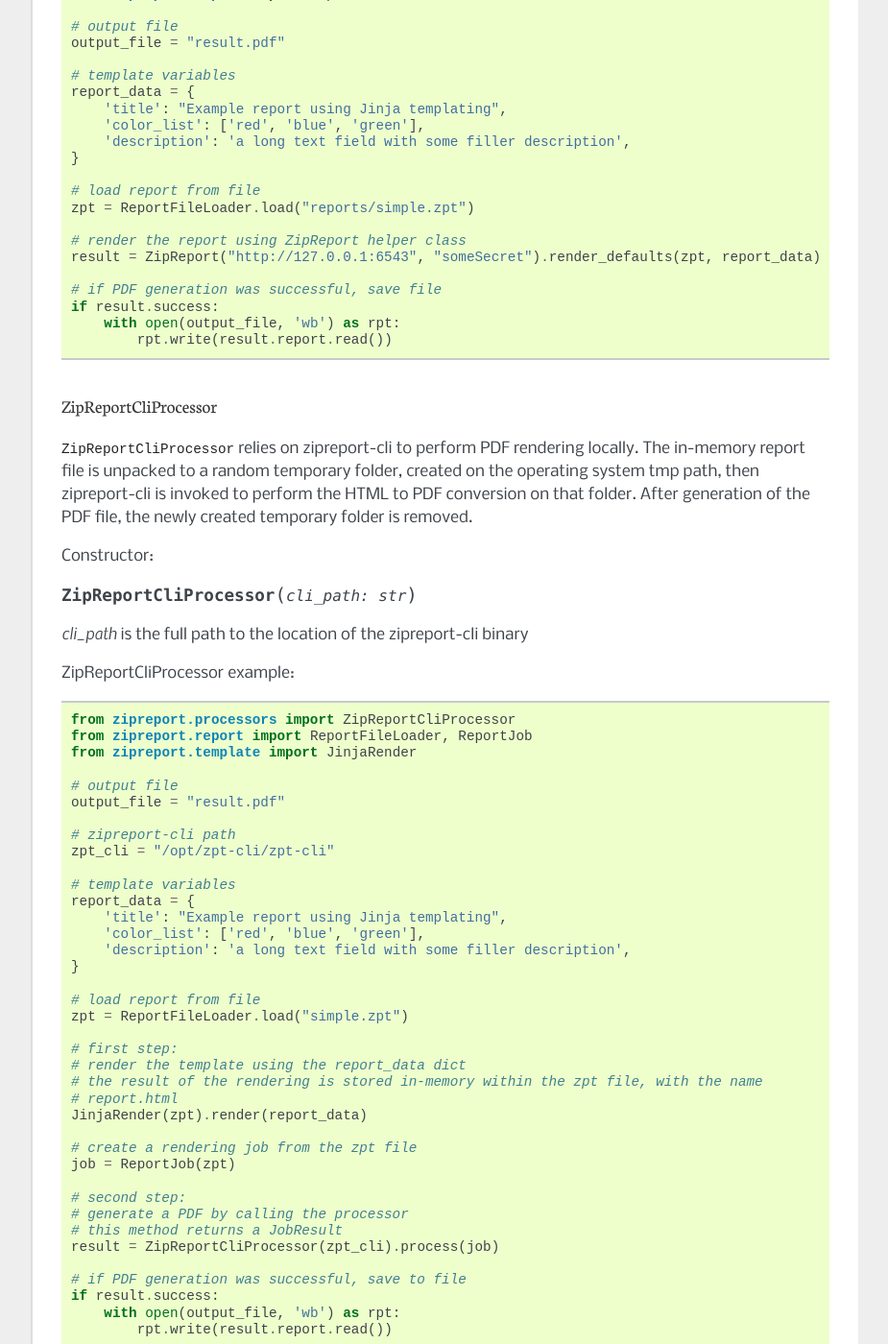
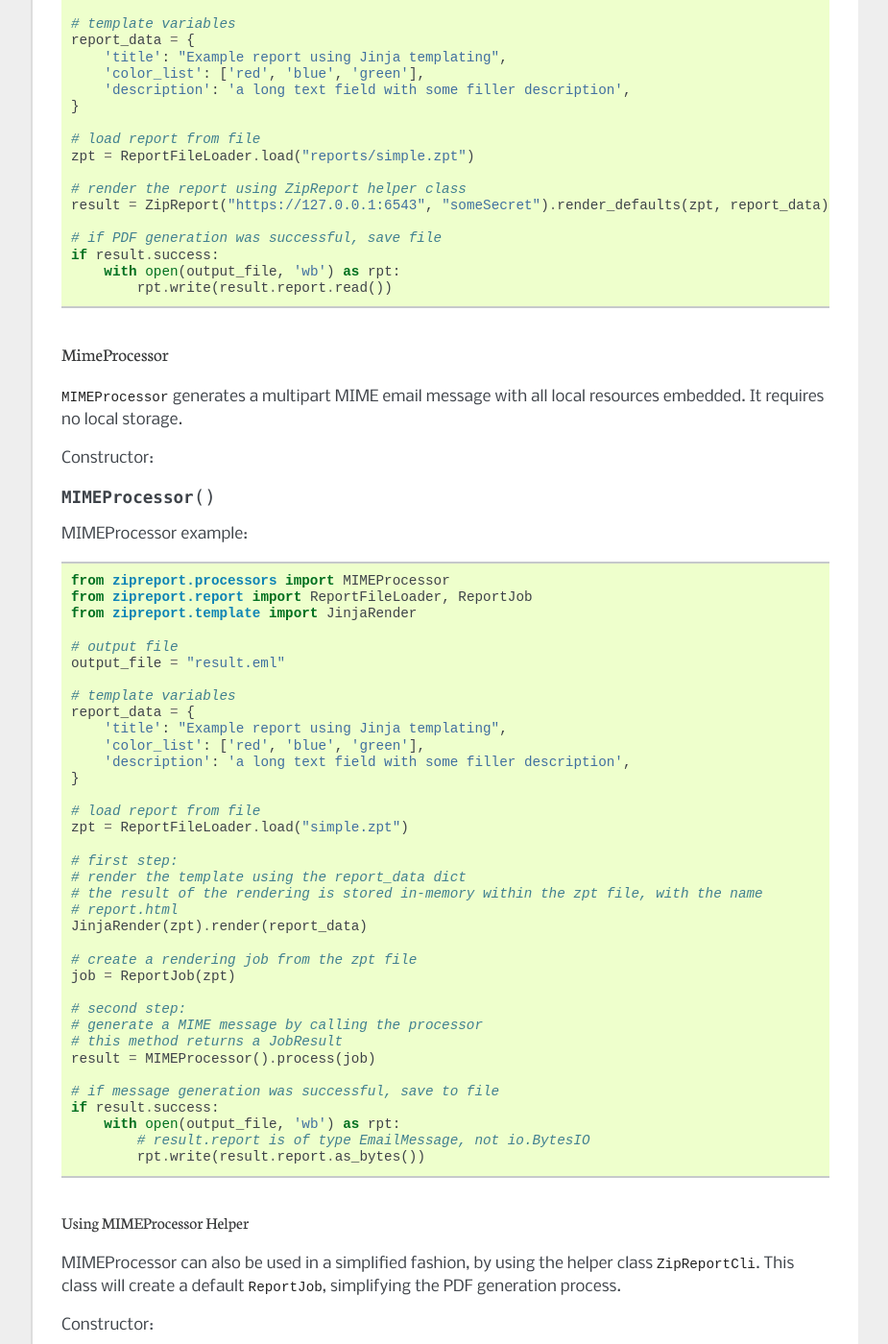
Before and after one commit to zipreport/zipreport, a Sphinx documentation site: the page built from docs/how_it_works.rst, in a window 1280 px wide and 1400 px high, scrolled down 5596 px. Shown: the whole window at 96% size, without its empty margins (198-1123 px from the left). Built offline with Sphinx 7.4.7, drawn with Linux system fonts in a browser that asks for light colours; some of the changed text lies outside the part shown.

Commit message:
documentation update; example update

```diff
--- a/docs/faq.rst
+++ b/docs/faq.rst
@@ -24,7 +24,7 @@ ZipReport was only tested on Linux systems.
 What HTML/CSS/JS features are supported?
 ________________________________________
 
-When using ZipReport backends, the rendering is executed by Chromium (as an Electron application), all features supported by a modern Chromium browsers can be used.
+When using zipreport-server, the rendering is executed by Chromium; all features supported by a modern Chromium browsers can be used.
 When using WeasyPrint, basic WeasyPrint features ate supported.
 
 Is it fast?
--- a/docs/how_it_works.rst
+++ b/docs/how_it_works.rst
@@ -33,7 +33,7 @@ Example of structure from examples/reports/simple:
     $ cd examples/reports/simple
     .
     ├── css
-    │   └── style.css
+    │   └── style.css
     ├── data.json
     ├── index.html
     ├── manifest.json
@@ -176,7 +176,6 @@ own, if necessary. Just implement a new class that implements :class:`zipreport.
 Class                                                                                                       Description
 =========================================================================================================== ===========================================
 :class:`zipreport.processors.ZipReportProcessor<zipreport.processors.zipreport.ZipReportProcessor>`         zipreport=server API PDF report generation
-:class:`zipreport.processors.ZipReportCliProcessor<zipreport.processors.zipreport.ZipReportCliProcessor>`   zipreport=cli PDF report generation
 :class:`zipreport.processors.MIMEProcessor<zipreport.processors.mime.MIMEProcessor>`                        MIME email report generation
 :class:`zipreport.processors.weasyprint.WeasyPrintProcessor`                                                WeasyPrint PDF report generation
 =========================================================================================================== ===========================================
@@ -203,7 +202,6 @@ available:
 Class                                                             Description
 ================================================================= =============================
 :class:`zipreport.ZipReport<zipreport.zipreport.ZipReport>`       ZipReportProcessor helper
-:class:`zipreport.ZipReportCli<zipreport.zipreport.ZipReportCli>` ZipReportCliProcessor helper
 :class:`zipreport.MIMEReport<zipreport.zipreport.MIMEReport>`     MIMEProcessor helper
 ================================================================= =============================
 
@@ -245,7 +243,7 @@ ZipReportProcessor example:
     zpt = ReportFileLoader.load("simple.zpt")
 
     # initialize api client
-    api_client = ZipReportClient("http://127.0.0.1:6543", "secretKey")
+    api_client = ZipReportClient("https://127.0.0.1:6543", "secretKey")
 
     # first step:
     # render the template using the report_data dict
@@ -303,106 +301,7 @@ Code example:
     zpt = ReportFileLoader.load("reports/simple.zpt")
 
     # render the report using ZipReport helper class
-    result = ZipReport("http://127.0.0.1:6543", "someSecret").render_defaults(zpt, report_data)
-
-    # if PDF generation was successful, save file
-    if result.success:
-        with open(output_file, 'wb') as rpt:
-            rpt.write(result.report.read())
-
-
-ZipReportCliProcessor
-_____________________
-
-:class:`ZipReportCliProcessor<zipreport.processors.zipreport.ZipReportCliProcessor>` relies on zipreport-cli to perform PDF rendering locally. The in-memory report file is unpacked to a
-random temporary folder, created on the operating system tmp path, then zipreport-cli is invoked to perform the HTML to
-PDF conversion on that folder. After generation of the PDF file, the newly created temporary folder is removed.
-
-Constructor:
-
-.. py:function:: ZipReportCliProcessor(cli_path:str)
-
-*cli_path* is the full path to the location of the zipreport-cli binary
-
-ZipReportCliProcessor example:
-
-.. code-block:: python
-
-    from zipreport.processors import ZipReportCliProcessor
-    from zipreport.report import ReportFileLoader, ReportJob
-    from zipreport.template import JinjaRender
-
-    # output file
-    output_file = "result.pdf"
-
-    # zipreport-cli path
-    zpt_cli = "/opt/zpt-cli/zpt-cli"
-
-    # template variables
-    report_data = {
-        'title': "Example report using Jinja templating",
-        'color_list': ['red', 'blue', 'green'],
-        'description': 'a long text field with some filler description',
-    }
-
-    # load report from file
-    zpt = ReportFileLoader.load("simple.zpt")
-
-    # first step:
-    # render the template using the report_data dict
-    # the result of the rendering is stored in-memory within the zpt file, with the name
-    # report.html
-    JinjaRender(zpt).render(report_data)
-
-    # create a rendering job from the zpt file
-    job = ReportJob(zpt)
-
-    # second step:
-    # generate a PDF by calling the processor
-    # this method returns a JobResult
-    result = ZipReportCliProcessor(zpt_cli).process(job)
-
-    # if PDF generation was successful, save to file
-    if result.success:
-        with open(output_file, 'wb') as rpt:
-            rpt.write(result.report.read())
-
-
-
-Using ZipReportCli Helper
-+++++++++++++++++++++++++
-
-ZipReportCliProcessor can also be used in a simplified fashion, by using the helper class :class:`ZipReportCli<zipreport.zipreport.ZipReportCli>`.
-This class will create a default :class:`ReportJob<zipreport.reports.job.ReportJob>`, simplifying the PDF generation process.
-
-Constructor:
-
-.. py:function:: ZipReportCli(cli_path:str)
-
-*cli_path* is the full path to the location of the zipreport-cli binary
-
-Code example:
-
-.. code-block:: python
-
-    from zipreport import ZipReportCli
-    from zipreport.report import ReportFileLoader
-
-    # output file
-    output_file = "result.pdf"
-
-    # template variables
-    report_data = {
-        'title': "Example report using Jinja templating",
-        'color_list': ['red', 'blue', 'green'],
-        'description': 'a long text field with some filler description',
-    }
-
-    # load report from file
-    zpt = ReportFileLoader.load("reports/simple.zpt")
-
-    # render the report using ZipReport helper class
-    result = ZipReportCli("/opt/zpt-cli/zpt-cli").render_defaults(zpt, report_data)
+    result = ZipReport("https://127.0.0.1:6543", "someSecret").render_defaults(zpt, report_data)
 
     # if PDF generation was successful, save file
     if result.success:
--- a/docs/index.rst
+++ b/docs/index.rst
@@ -6,8 +6,8 @@ Welcome to ZipReport documentation
 Version: |version|
 
 
-ZipReport is a python library to aid the generation of visually appealing PDF documents from HTML templates. To achieve
-that, PDF rendering is performed using an Electron application, containing a full blown Chromium browser. By leveraging
+ZipReport is a python library to aid the generation of visually appealing PDF documents from HTML templates. It combines
+Jinja2 template capabilities with PDF generation powered by a headless Chromium browser daemon. By leveraging
 the browser rendering capabilities, it is possible to use CSS and JS for composition of the document, just as if it
 was any other web page. Available polyfills such as https://pagedjs.org can be used to generate headers,
 footers, page numbers, chapter numbers and even table of contents. It is also possible to generate graphics using popular
--- a/docs/install.rst
+++ b/docs/install.rst
@@ -29,10 +29,8 @@ ______________________________________________
 
 Available backends:
 
-* ZipReport-Server_ (API server, can be run on Docker, see zipreport-docker_)
-* ZipReport-Cli_ (Command-line report generation)
+* ZipReport-Server_ (API-based PDF rendering server)
 * WeasyPrint_ (WeasyPrint backend, experimental, available for compatibility purposes only)
-* Wkhtmltopdf_ (wkhtmltopdf backend, available for compatibility purposes only)
 * MIME (Mime Processor bundled, has no external dependencies)
 
 Installing from source
--- a/requirements-dev.txt
+++ b/requirements-dev.txt
@@ -7,3 +7,4 @@ pytest-cov>=2.8.1
 tox==4.5.1
 tox-docker==4.1.0
 Pillow>=10.1.0
+weasyprint>=3.5.0
```
Also changed, not shown: README.md (+20 -15 lines), docs/build_templates.rst (+14 -16 lines), docs/security.rst (+4 -3 lines), examples/code/README.md (added), 8 other files.
